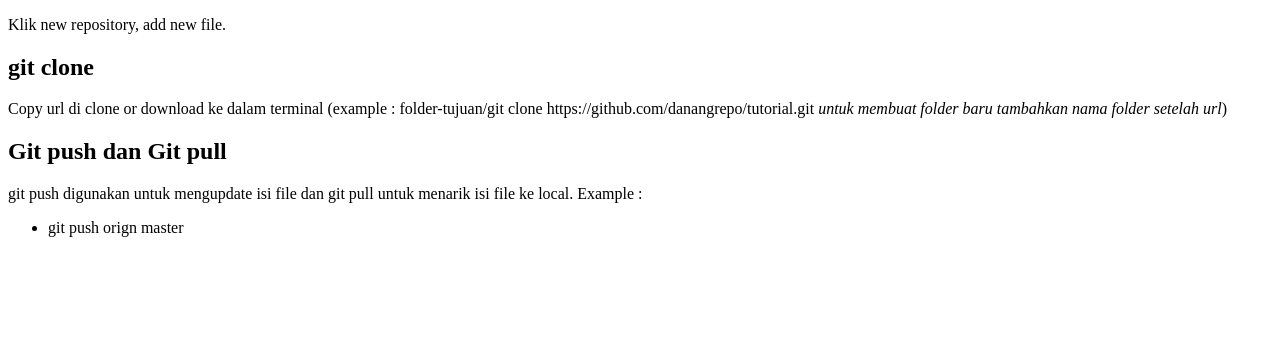
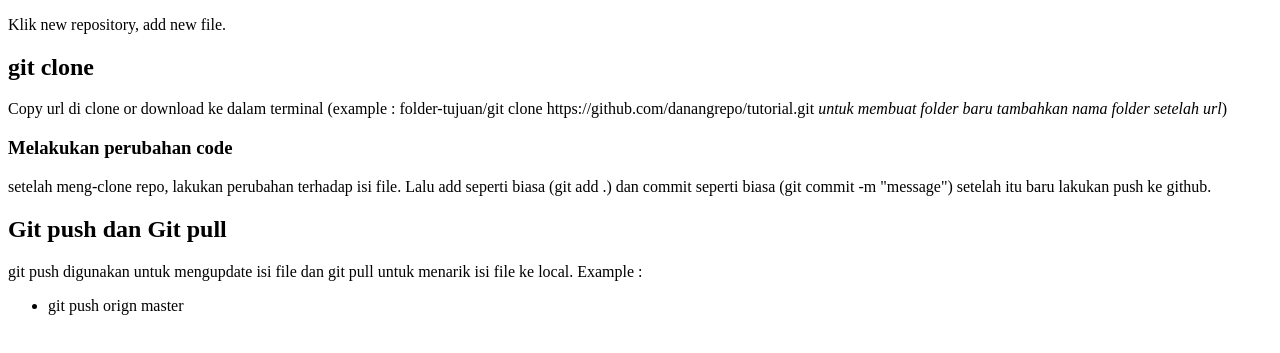
Before and after one commit to danangrepo/tutorial, a plain HTML site: page index.html in a window 1280 px wide. Shown: the part 105-458 px from the top of the page. Drawn offline with Linux system fonts and the light colour scheme.

Commit message:
edit dikit

```diff
--- a/index.html
+++ b/index.html
@@ -10,9 +10,13 @@
         <p>
             Klik new repository, add new file.
         </p>
-        <h2>git clone</h2>
+       <h2>git clone</h2>
         <p>
             Copy url di clone or download ke dalam terminal (example : folder-tujuan/git clone https://github.com/danangrepo/tutorial.git <i>untuk membuat folder baru tambahkan nama folder setelah url</i>)
+            <h3>Melakukan perubahan code</h3>
+            <p>
+                setelah meng-clone repo, lakukan perubahan terhadap isi file. Lalu add seperti biasa (git add .) dan commit seperti biasa (git commit -m "message") setelah itu baru lakukan push ke github.
+            </p>
         </p>
         <h2>Git push dan Git pull</h2>
         <p>
```
